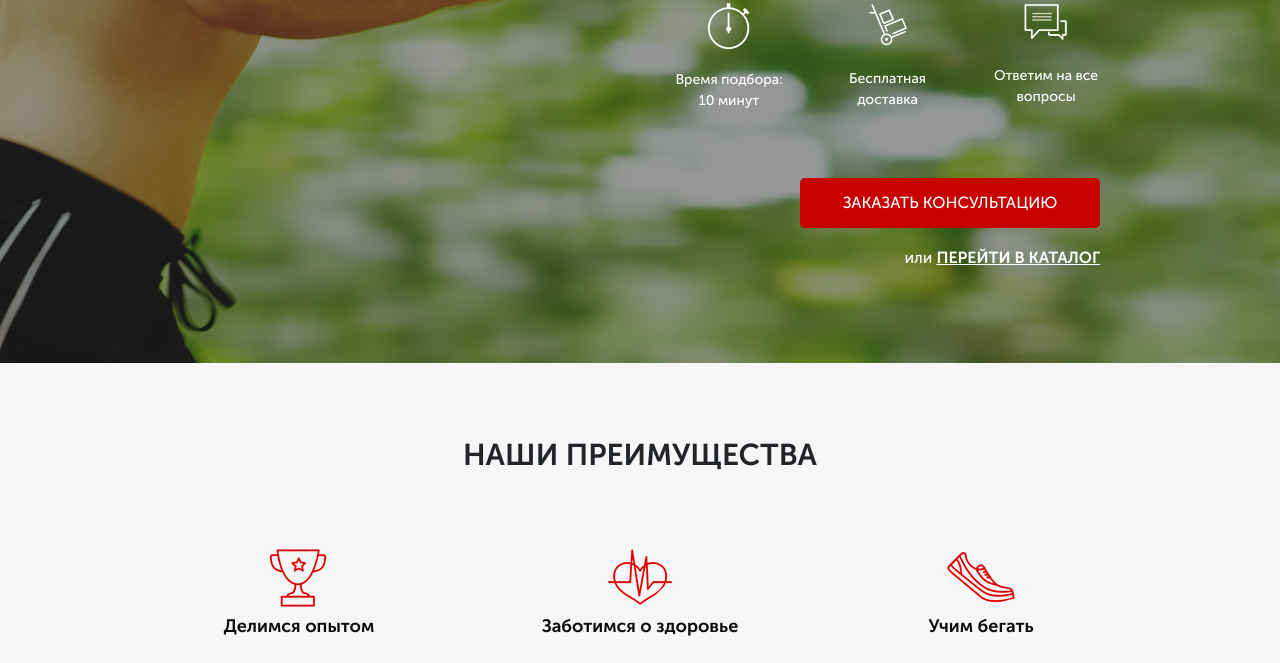
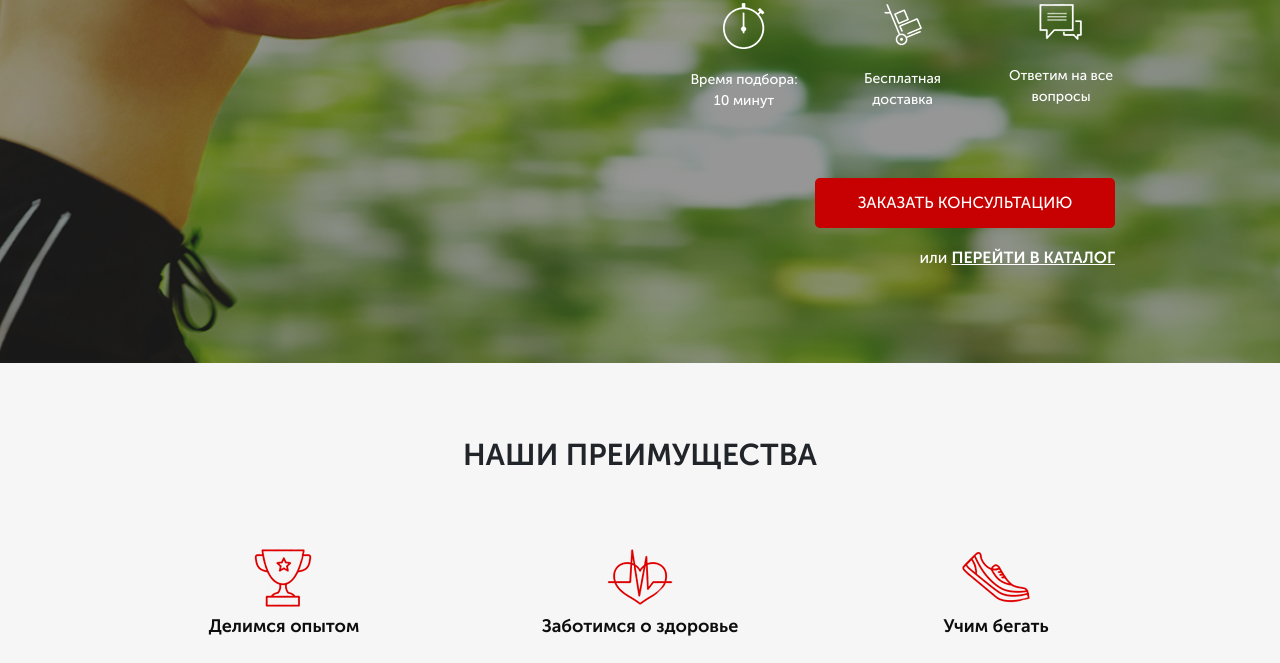
Before and after one commit to VladaBelaya/RunSmart, a website: page src/index.html in a window 1280 px wide. Shown: the part 329-992 px from the top of the page. Drawn offline with nearby package versions, Linux system fonts and the light colour scheme.

Commit message:
Update index.html

```diff
--- a/src/index.html
+++ b/src/index.html
@@ -5,7 +5,7 @@
     <meta name="viewport" content="width=device-width, initial-scale=1.0" />
     <title>RunSmart</title>
     <link rel="stylesheet" href="./css/bootstrap-reboot.min.css" />
-    <link rel="stylesheet" href="./css/bootstrap-grid.min.css" />
+
     <link rel="stylesheet" href="./css/font.css" />
     <link rel="stylesheet" href="./css/slick.css" />
     <link rel="stylesheet" href="./css/style.min.css" />
```
